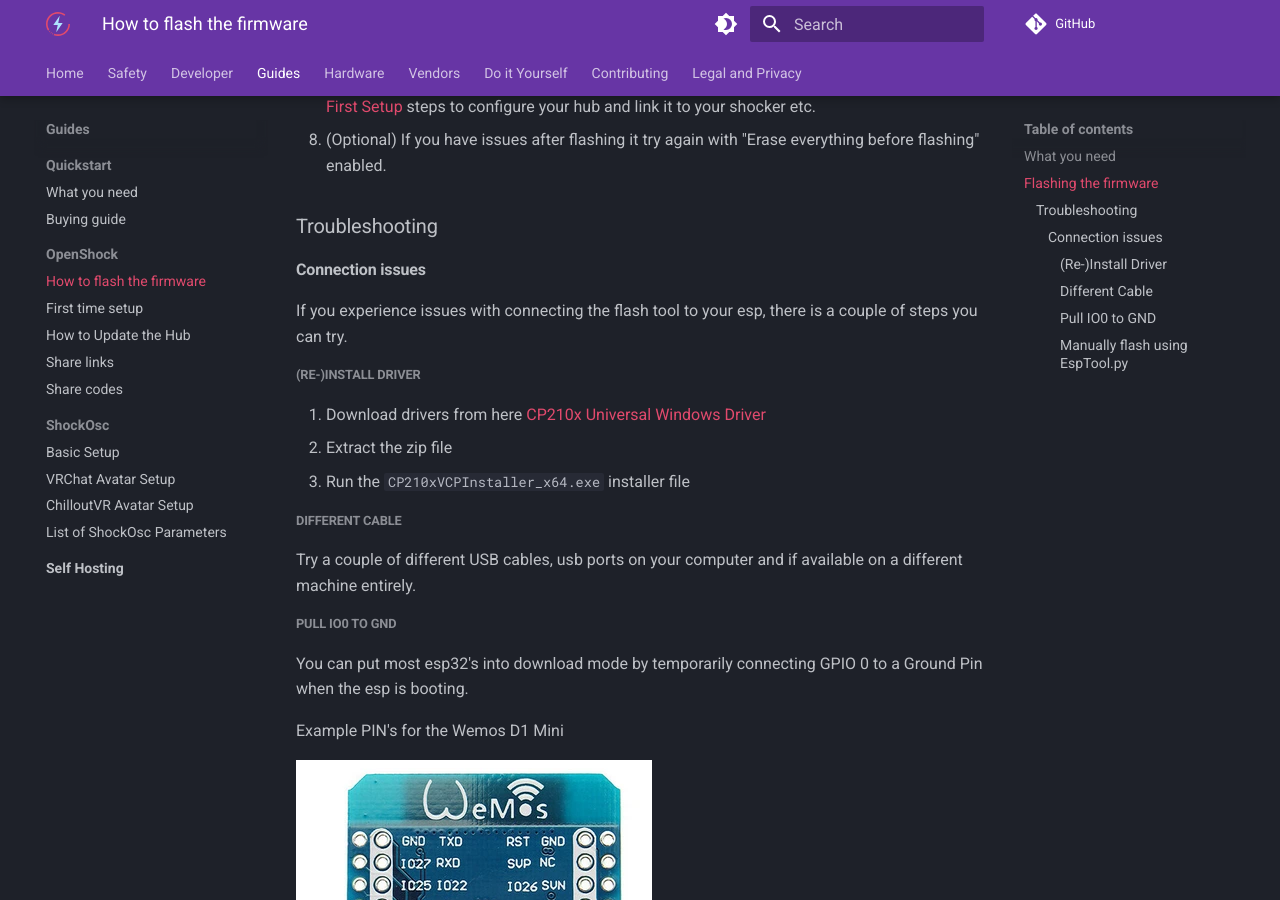
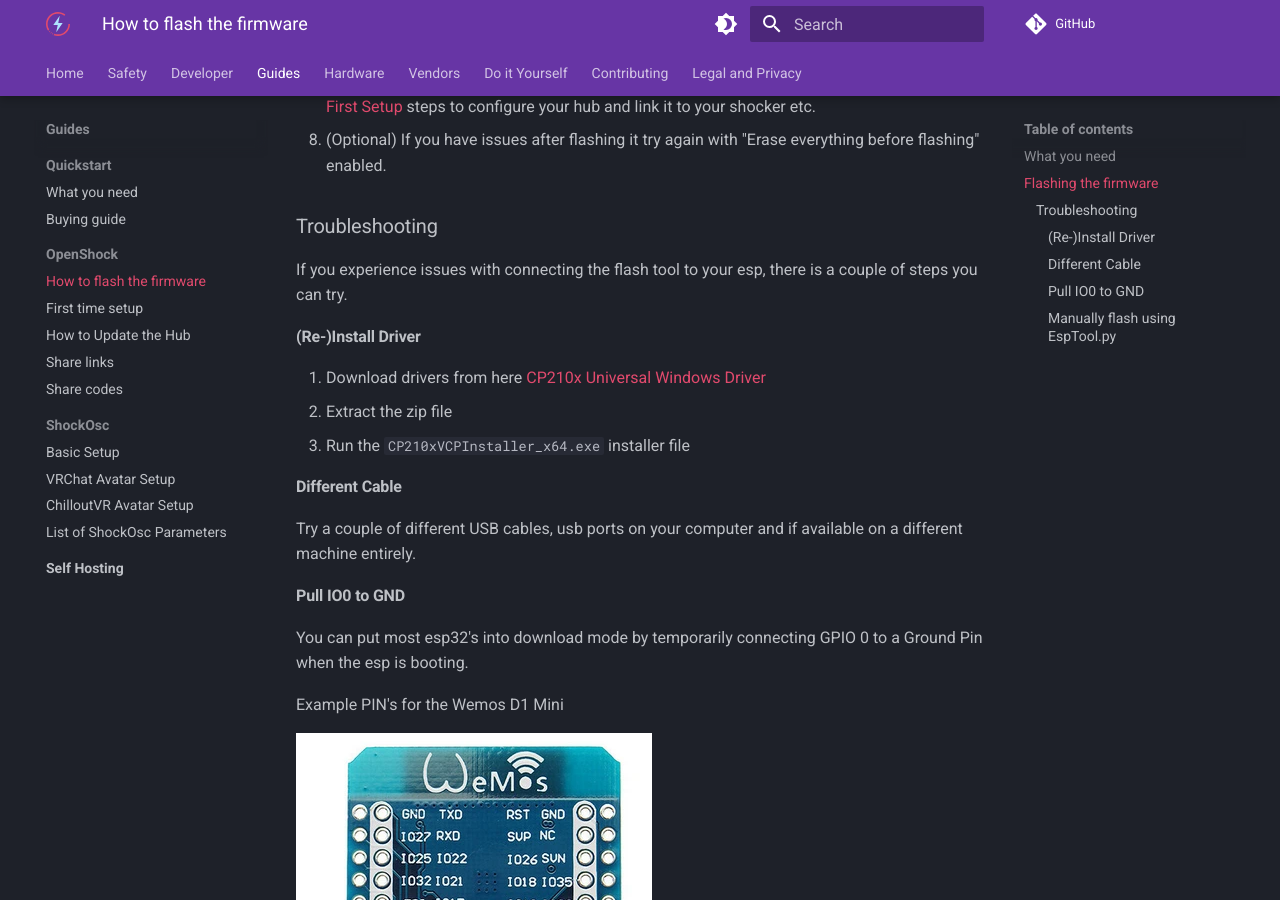
Before and after one commit to OpenShock/Wiki, an MkDocs documentation site: the page built from docs/guides/openshock-how-to-flash-your-board.md, in a window 1280 px wide and 900 px high, scrolled down 1495 px. Built offline with MkDocs 1.6.1 and Material for MkDocs 9.7.7, drawn with Linux system fonts in a browser that asks for light colours; emoji names are drawn with the system emoji font; comment, search, counter and statistics services are not loaded.

Commit message:
Remove one header nest

```diff
--- a/docs/guides/openshock-how-to-flash-your-board.md
+++ b/docs/guides/openshock-how-to-flash-your-board.md
@@ -27,21 +27,19 @@
 
 ### Troubleshooting
 
-#### Connection issues
-
 If you experience issues with connecting the flash tool to your esp, there is a couple of steps you can try.
 
-##### (Re-)Install Driver
+#### (Re-)Install Driver
 
 1. Download drivers from here [CP210x Universal Windows Driver](https://download.openshock.org/drivers/CP210x_Universal_Windows_Driver.zip)
 2. Extract the zip file
 3. Run the `CP210xVCPInstaller_x64.exe` installer file
 
-##### Different Cable
+#### Different Cable
 
 Try a couple of different USB cables, usb ports on your computer and if available on a different machine entirely.
 
-##### Pull IO0 to GND
+#### Pull IO0 to GND
 
 You can put most esp32's into download mode by temporarily connecting GPIO 0 to a Ground Pin when the esp is booting.
 
@@ -50,7 +48,7 @@
 ![Wemos D1 Mini GND Figure](../static/boards/wemos-d1-mini-esp32/gnd-figure.webp)
 ![Wemos D1 Mini GND Figure 2](../static/boards/wemos-d1-mini-esp32/gnd-figure2.webp)
 
-##### Manually flash using EspTool.py
+#### Manually flash using EspTool.py
 
 1. [Download esptool](https://github.com/espressif/esptool/releases/latest) (for windows the file is called something like `esptool-vx.x.x-win64.zip `)
 2. [Download firmware .bin](https://github.com/OpenShock/Firmware/releases/latest) for your board
```
